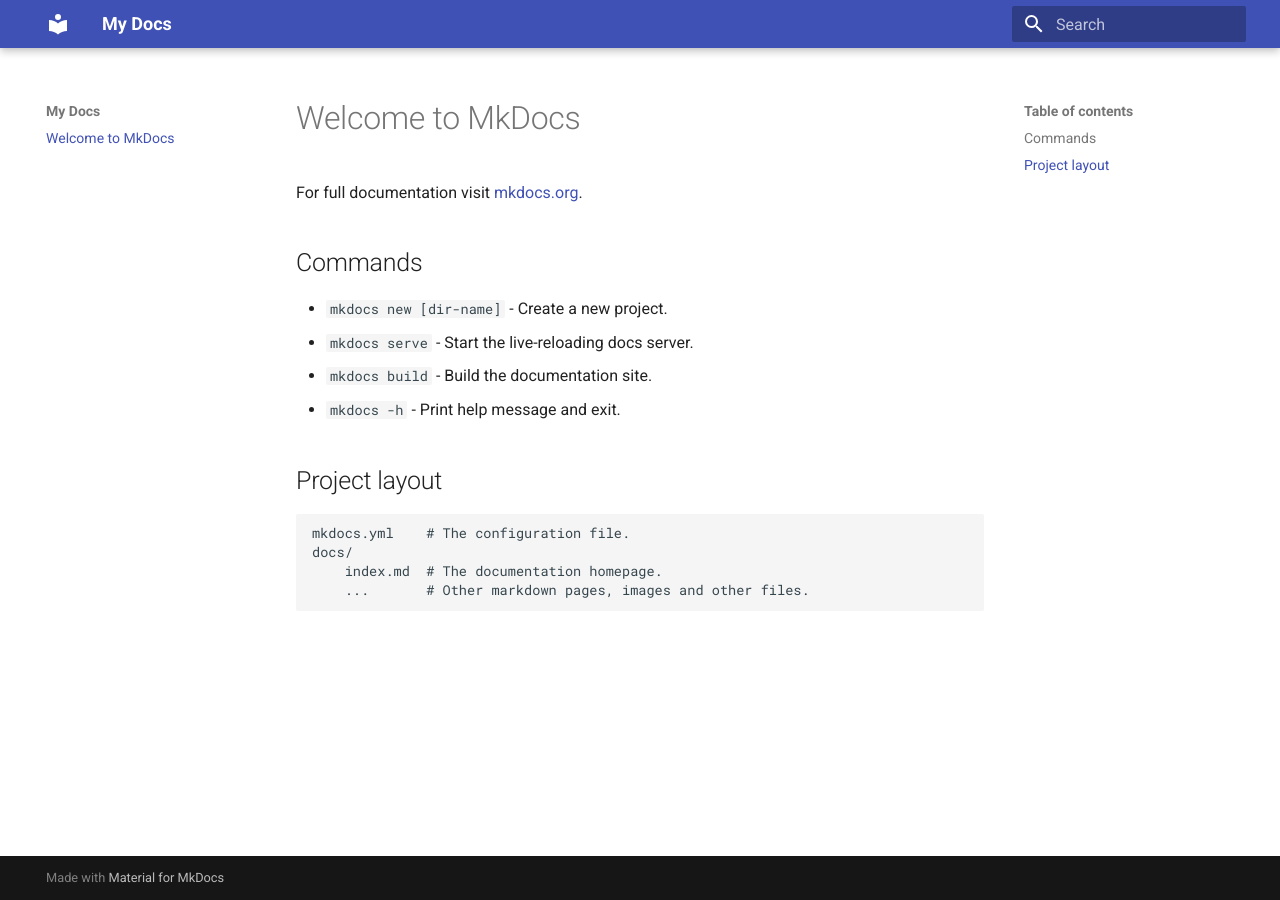
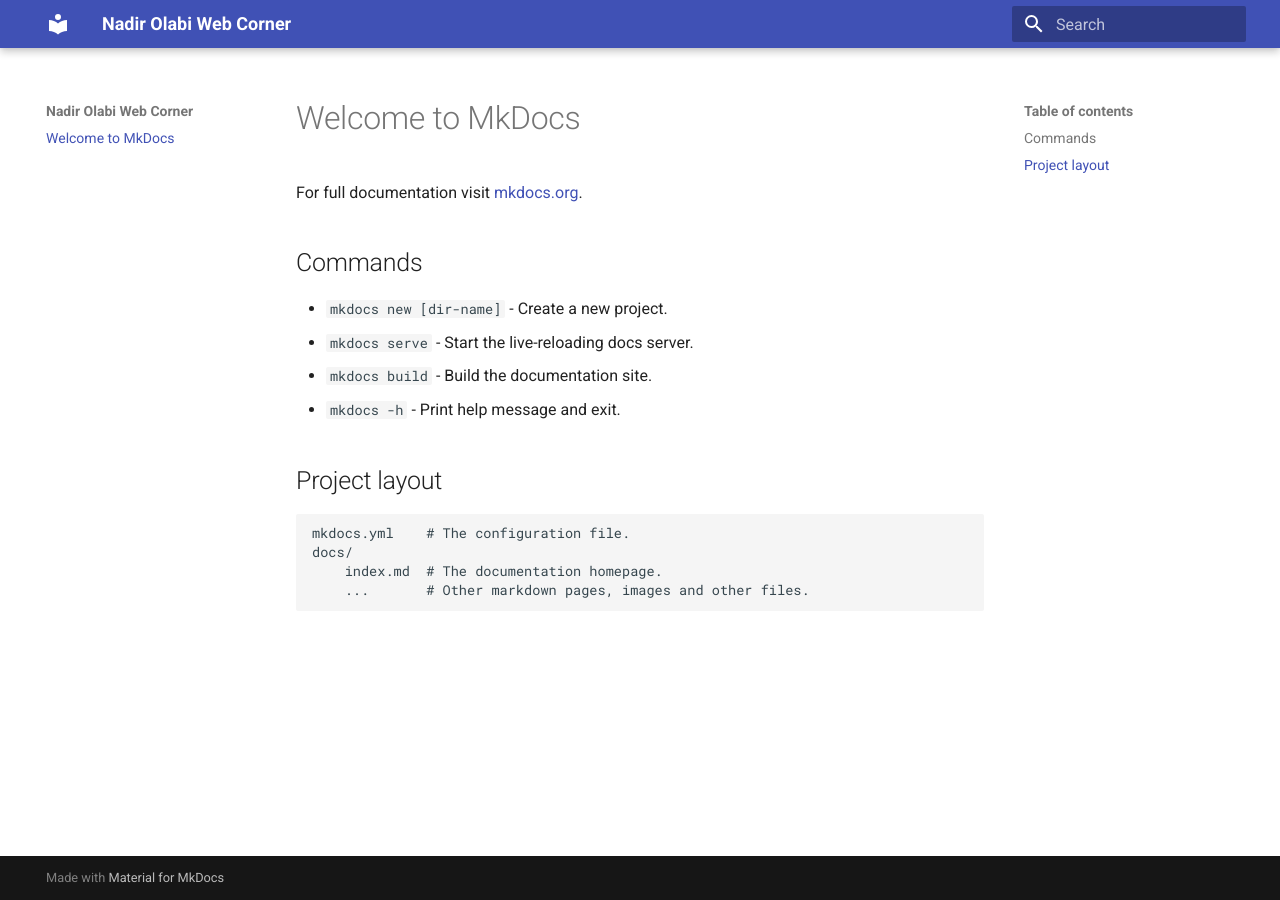
Before and after one commit to mnadhro/nadirolabi-web-corner, an MkDocs documentation site: the page built from docs/index.md, in a window 1280 px wide. Built offline with MkDocs 1.6.1 and Material for MkDocs 9.7.7, drawn with Linux system fonts in a browser that asks for light colours.

Commit message:
Update mkdocs.yml
Change site name

```diff
--- a/mkdocs.yml
+++ b/mkdocs.yml
@@ -1,4 +1,4 @@
-site_name: My Docs
+site_name: Nadir Olabi Web Corner
 
 theme:
   name: material
```
